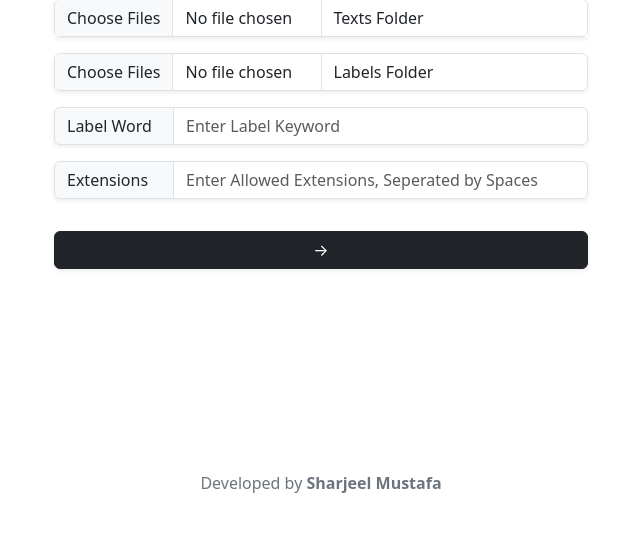
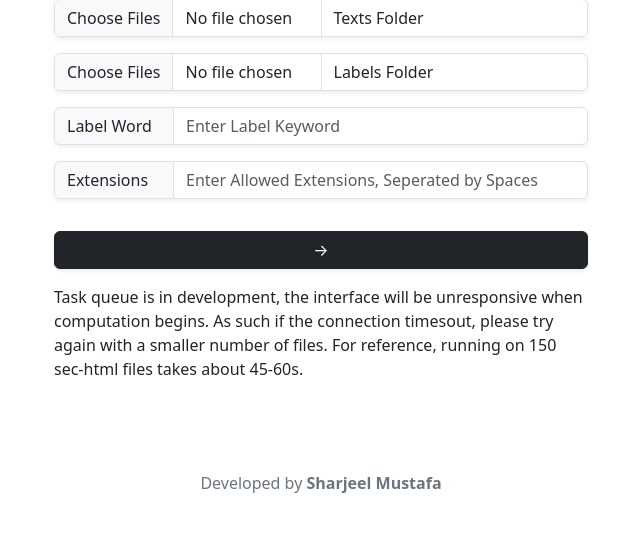
Before and after one commit to Sharjeeliv/text-extraction-automation, a Flask app: page /tea/ in a window 1280 px wide. Shown: the part 265-800 px from the top of the page, without its empty margins (319-959 px from the left). Run offline with Flask 3, Linux system fonts and the light colour scheme; parts of the project's set-up code (start-up, migrations or seed data) failed here and were passed over; some libraries are stand-ins or nearby versions.

Commit message:
Added temporary instructions

```diff
--- a/tea/templates/interface.html
+++ b/tea/templates/interface.html
@@ -30,5 +30,10 @@
         </div>
         <button class="btn btn-dark mb-3 mt-3 shadow-sm rounded col-12" name="submit" type="submit">&rarr;</button>
     </form>
+    <p class="">
+        Task queue is in development, the interface will be unresponsive when computation begins. As such if the
+        connection timesout, please try again with a smaller number of files. For reference, running on 150 sec-html
+        files takes about 45-60s.
+     </p>
 </div>
 {% endblock %}
```
